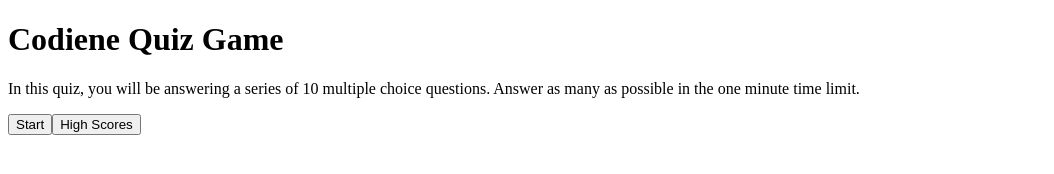
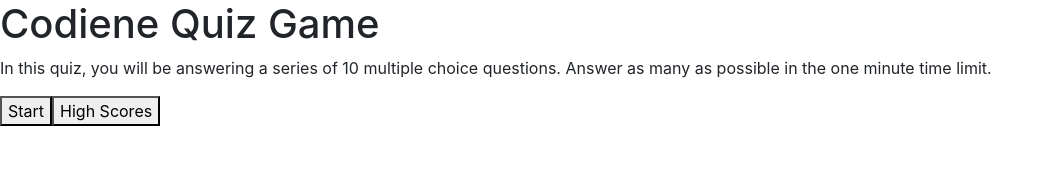
Before and after one commit to JackYouk/quiz-game, a plain HTML site: page index.html in a window 1280 px wide. Shown: the whole page, without its empty margins (0-1054 px from the left). Drawn offline with nearby package versions, Linux system fonts and the light colour scheme.

Commit message:
linked bootstrap css for future use

```diff
--- a/index.html
+++ b/index.html
@@ -5,6 +5,7 @@
     <meta http-equiv="X-UA-Compatible" content="IE=edge">
     <meta name="viewport" content="width=device-width, initial-scale=1.0">
     <title>Quiz Game</title>
+    <link rel="stylesheet" href="https://cdnjs.cloudflare.com/ajax/libs/twitter-bootstrap/4.5.0/css/bootstrap.min.css" />
     <link rel="stylesheet" href="./assets/css/style.css" />
 </head>
 <body>
```
